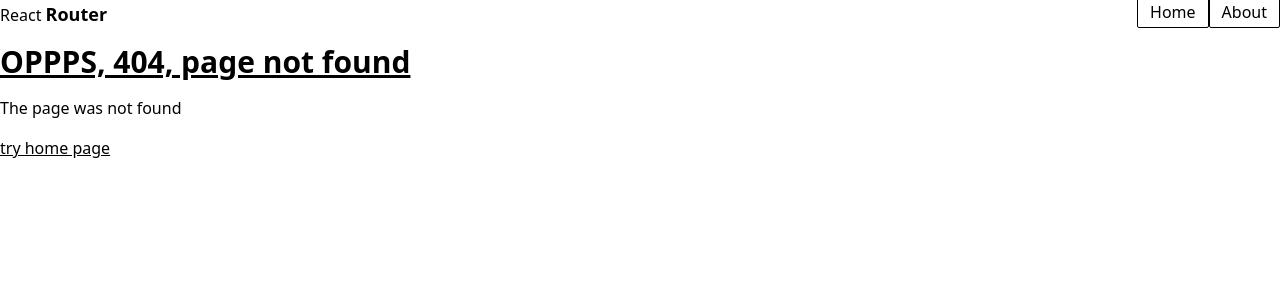
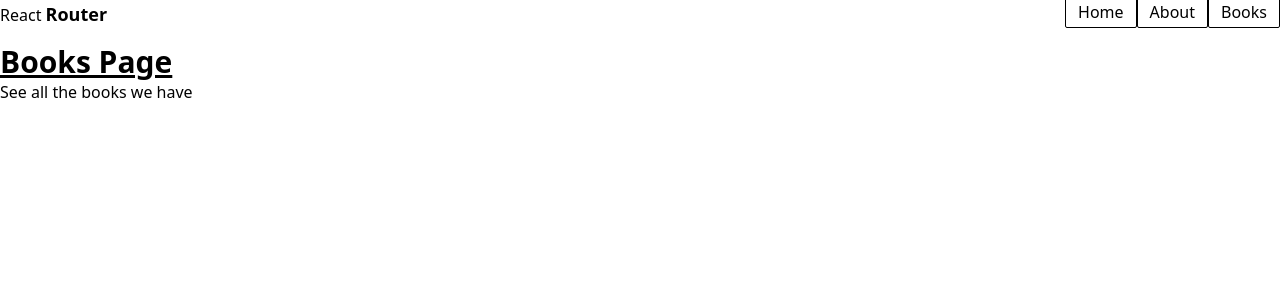
Before and after one commit to SimasCode/10_react_router_tailwind, a React app: page /books in a window 1280 px wide. Before the commit this address had no page. Shown: the top 300 px of the page. Built offline with nearby package versions, Linux system fonts and the light colour scheme; the HTML template or start-up script is replaced by a standard one.

Commit message:
add books page

```diff
--- a/src/App.jsx
+++ b/src/App.jsx
@@ -3,6 +3,7 @@ import HomePage from './pages/HomePage';
 import Header from './components/layout/Header';
 import { Route, Routes } from 'react-router-dom';
 import NotFoundPage from './pages/NotFoundPage';
+import BooksPage from './pages/BooksPage';
 
 export default function App() {
   return (
@@ -11,6 +12,7 @@ export default function App() {
       <Routes>
         <Route path="/" element={<HomePage />} />
         <Route path="/about" element={<AboutPage />} />
+        <Route path="/books" element={<BooksPage />} />
         <Route path="*" element={<NotFoundPage />} />
       </Routes>
     </div>
--- a/src/components/layout/Header.jsx
+++ b/src/components/layout/Header.jsx
@@ -23,6 +23,12 @@ export default function Header() {
         >
           About
         </Link>
+        <Link
+          to="/books"
+          className="border  hover:bg-slate-500 border-black rounded-sm px-3 py-1"
+        >
+          Books
+        </Link>
       </nav>
     </header>
   );
--- /dev/null
+++ b/src/pages/BooksPage.jsx
@@ -0,0 +1,8 @@
+export default function BooksPage() {
+  return (
+    <div>
+      <h1 className="text-3xl font-bold underline">Books Page</h1>
+      <p>See all the books we have</p>
+    </div>
+  );
+}
```
